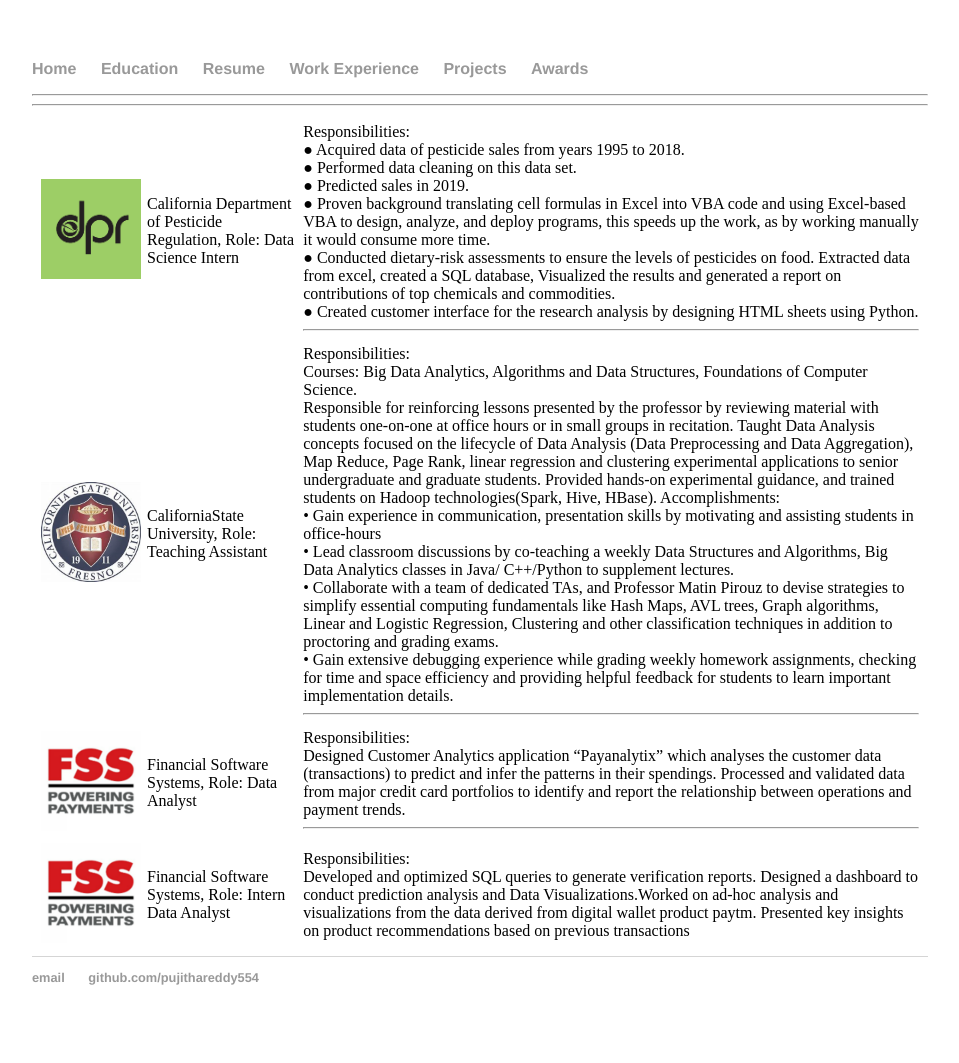
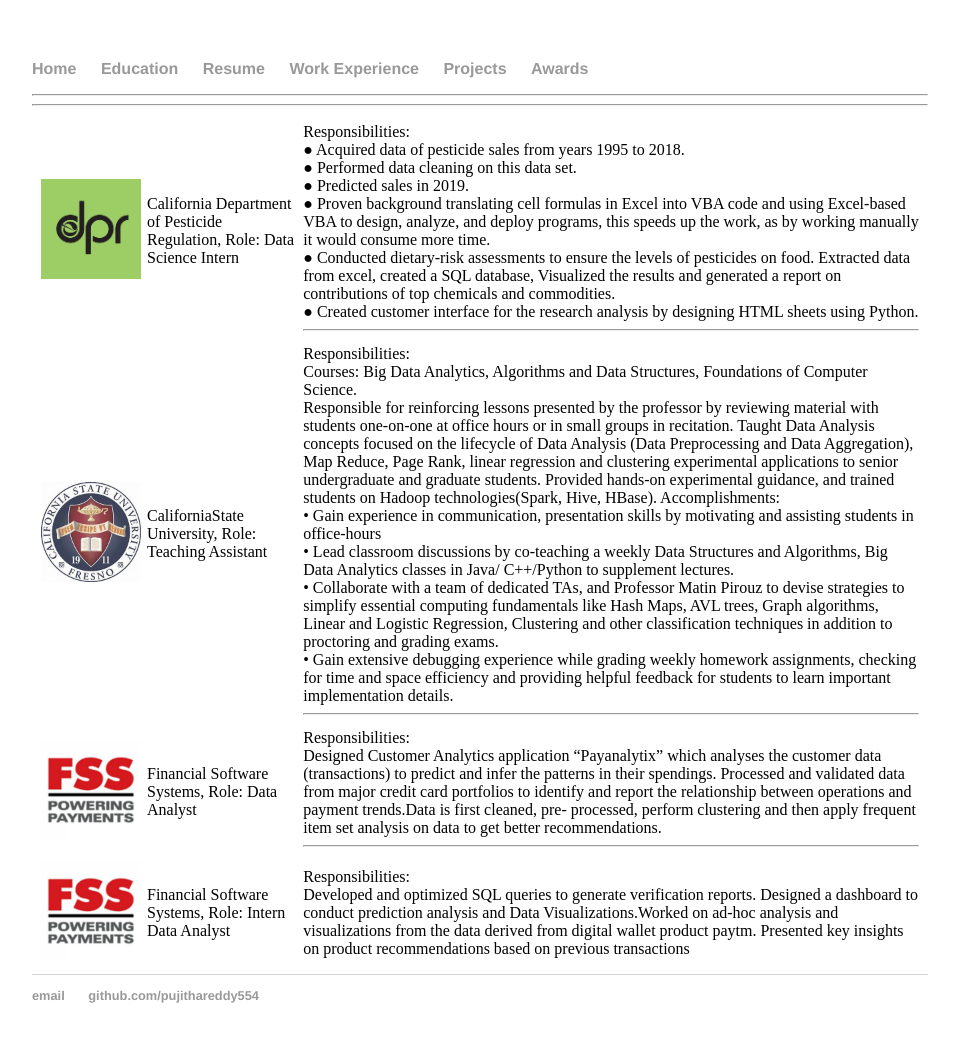
Before and after one commit to pujithareddy554/pujithareddy554.github.io, a Jekyll site: the page built from experience.html, in a window 1280 px wide. Shown: the whole page, without its empty margins (160-1119 px from the left). Built offline with Jekyll 4.4.1, drawn with Linux system fonts in a browser that asks for light colours.

Commit message:
Update experience.html

```diff
--- a/experience.html
+++ b/experience.html
@@ -35,7 +35,9 @@ title: Pujitha Reddy, Data Analyst
 <tr>
 	<td align='center'><img src="fss.png" alt="" height=100 width=100></img></td>
 	<td align='left'>Financial Software Systems, Role: Data Analyst</td>
-	<td align='left'>Responsibilities:<br>Designed Customer Analytics application “Payanalytix” which analyses the customer data (transactions) to predict and infer the patterns in their spendings. Processed and validated data from major credit card portfolios to identify and report the relationship between operations and payment trends.<hr/></td><hr/>
+	<td align='left'>Responsibilities:<br>Designed Customer Analytics application “Payanalytix” which analyses the customer data (transactions) to predict and infer the patterns in their spendings. Processed and validated data from major credit card portfolios to identify and report the relationship between operations and payment trends.Data is first cleaned, pre- processed, perform
+         clustering and then apply frequent item set analysis on data to get better recommendations.
+<hr/></td><hr/>
 </tr>
 <tr>
          <td align='center'><img src="fss.png" alt="" height=100 width=100></img></td>
```
